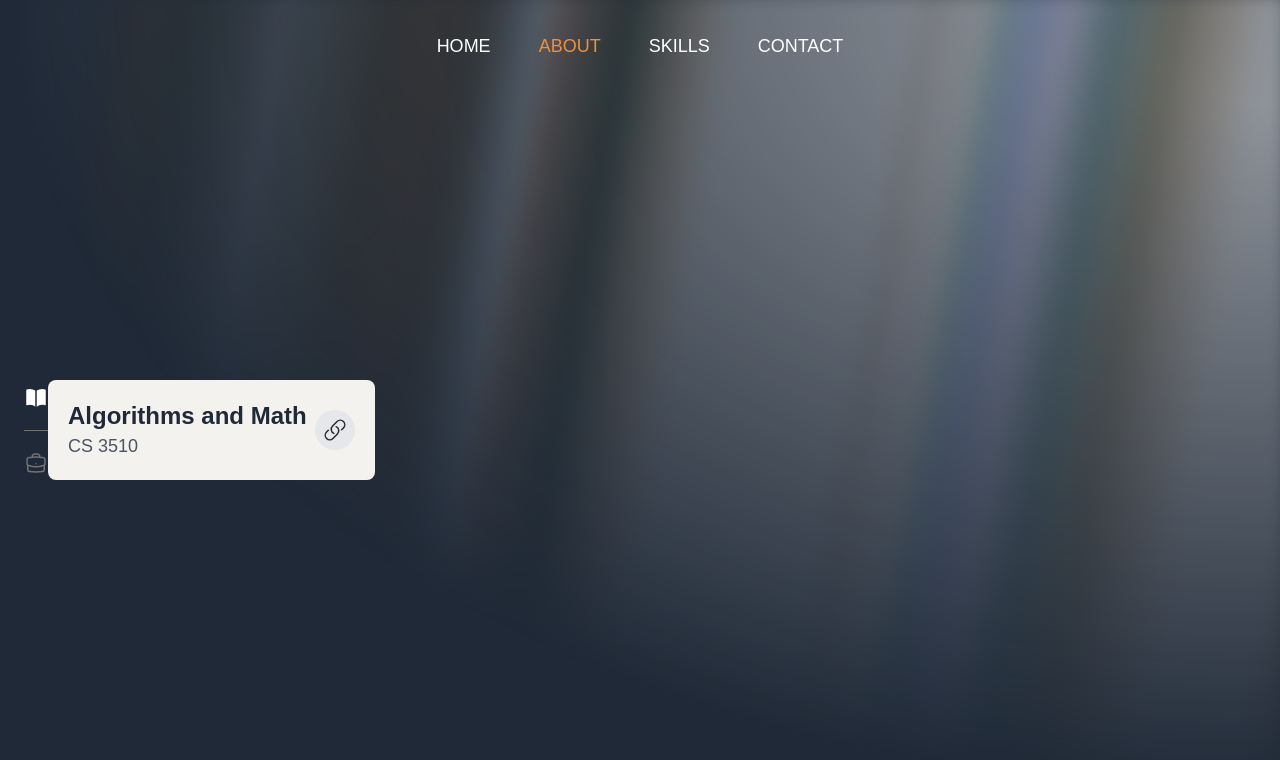
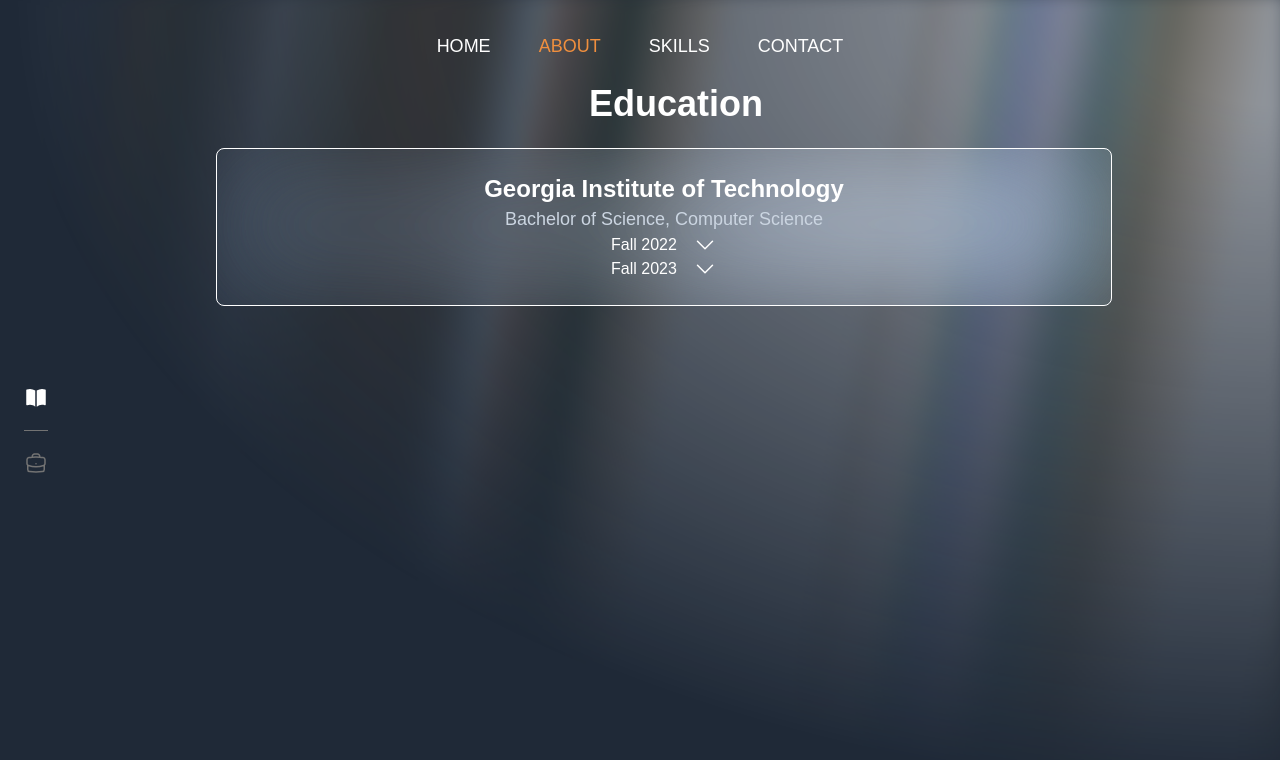
Before and after one commit to jhamer8/personal-website, a Next.js app: page /about in a window 1280 px wide. Shown: the top 760 px of the page. Built offline with nearby package versions, Linux system fonts and the light colour scheme; a web font is replaced by a local one.

Commit message:
Some work on collapsible
Still running into bug with trigger not staying still after closing collapsible

```diff
--- a/app/about/page.tsx
+++ b/app/about/page.tsx
@@ -1,19 +1,111 @@
 "use client";
 import React, { useState } from "react";
-import { CardContainer, CardBody, CardItem } from "@/components/ui/3d-card";
-import { LinkIcon } from "@heroicons/react/24/outline";
+import { ChevronDownIcon } from "@heroicons/react/24/outline";
 import LeftBar from "@/components/ui/left-bar";
 import PortfolioCard from "@/components/ui/3d-card";
+import {
+  Collapsible,
+  CollapsibleContent,
+  CollapsibleTrigger,
+} from "@/components/ui/collapsible";
 
 function About() {
   const [activeIcon, setActiveIcon] = useState<string | null>("book");
+  //Add this for education text https://ui.aceternity.com/components/text-generate-effect
+  //Add tracing beam also https://ui.aceternity.com/components/tracing-beam
 
 
+  //todo: animate opening, make it open by default on larger screens
+  //button should be different when the collapsible is open
   return (
-    <div className="flex flex-1">
+    <div className="flex flex-1 overflow-auto">
       <LeftBar activeIcon={activeIcon} setActiveIcon={setActiveIcon} />
-      <div className="flex flex-1">
-        {PortfolioCard("Algorithms and Math", "CS 3510", "https://book.com")}
+      <div className="flex flex-1 flex-col items-center z-20 mt-6 text-white ">
+        <h1 className="text-4xl font-semibold text-white mb-6">Education</h1>
+        <div className="rounded-lg border border-white w-full max-w-4xl blur-background mr-6">
+          <div className="flex flex-col items-center p-6">
+            <h2 className="text-2xl font-semibold">
+              Georgia Institute of Technology
+            </h2>
+            <p className="text-lg text-slate-300">
+              Bachelor of Science, Computer Science
+            </p>
+              <Collapsible>
+                <div className="flex flex-1 justify-between items-center">
+                  <h1 className="flex-1">Fall 2022</h1>
+                  <CollapsibleTrigger className="ml-4">
+                    <ChevronDownIcon className="w-6 h-6" />
+                  </CollapsibleTrigger>
+                </div>
+                <CollapsibleContent className="w-full">
+                  <div className="grid grid-cols-1 md:grid-cols-2 gap-4">
+                    {PortfolioCard(
+                      "Algorithms and Math",
+                      "CS 3510",
+                      "https://book.com"
+                    )}
+                    {PortfolioCard(
+                      "Algorithms and Math",
+                      "CS 3510",
+                      "https://book.com"
+                    )}
+                    {PortfolioCard(
+                      "Algorithms and Math",
+                      "CS 3510",
+                      "https://book.com"
+                    )}
+                    {PortfolioCard(
+                      "Algorithms and Math",
+                      "CS 3510",
+                      "https://book.com"
+                    )}
+                    {PortfolioCard(
+                      "Algorithms and Math",
+                      "CS 3510",
+                      "https://book.com"
+                    )}
+                  </div>
+                </CollapsibleContent>
+              </Collapsible>
+            <Collapsible>
+              <div className="flex flex-1 justify-between items-center">
+                <h1 className="flex-1">Fall 2023</h1>
+                <CollapsibleTrigger className="ml-4">
+                  <ChevronDownIcon className="w-6 h-6" />
+                </CollapsibleTrigger>
+              </div>
+              <CollapsibleContent className="w-full">
+                <div className="grid grid-cols-1 md:grid-cols-2 gap-4">
+                  {PortfolioCard(
+                    "Algorithms and Math",
+                    "CS 3510",
+                    "https://book.com"
+                  )}
+                  {PortfolioCard(
+                    "Algorithms and Math",
+                    "CS 3510",
+                    "https://book.com"
+                  )}
+                  {PortfolioCard(
+                    "Algorithms and Math",
+                    "CS 3510",
+                    "https://book.com"
+                  )}
+                  {PortfolioCard(
+                    "Algorithms and Math",
+                    "CS 3510",
+                    "https://book.com"
+                  )}
+                  {PortfolioCard(
+                    "Algorithms and Math",
+                    "CS 3510",
+                    "https://book.com"
+                  )}
+                </div>
+              </CollapsibleContent>
+            </Collapsible>
+          </div>
+        </div>
       </div>
     </div>
   );
--- a/app/globals.css
+++ b/app/globals.css
@@ -21,3 +21,6 @@
 .transition-icon {
   transition: all 2s ease-in-out;
 }
+.blur-background {
+  backdrop-filter: blur(60px) brightness(1.6);
+}
--- a/components/ui/3d-card.tsx
+++ b/components/ui/3d-card.tsx
@@ -51,7 +51,7 @@ export const CardContainer = ({
     <MouseEnterContext.Provider value={[isMouseEntered, setIsMouseEntered]}>
       <div
         className={cn(
-          "py-20 flex items-center justify-center",
+          " flex items-center justify-center",
           containerClassName
         )}
         style={{
@@ -160,7 +160,7 @@ export default function PortfolioCard (name: string, number: string, link: strin
   return (
     <CardContainer
       containerClassName="portfolio-container"
-      className="bg-themeWhite rounded-lg hover:shadow-xl transition-shadow duration-300"
+      className="bg-themeWhite rounded-lg hover:shadow-xl transition-shadow duration-300 z-20"
     >
       <CardBody className="flex flex-row justify-between p-5">
         <div>
@@ -172,9 +172,9 @@ export default function PortfolioCard (name: string, number: string, link: strin
           </CardItem>
         </div>
         <div className="flex items-center justify-center">
-          <button className="ml-2 p-2 rounded-full bg-gray-200 hover:bg-gray-300 transition-colors duration-200">
-            <LinkIcon className="h-6 w-6 text-themeBlack" />
-          </button>
+          <a className="ml-4 p-2 rounded-full bg-gray-200 hover:bg-gray-300 transition-colors duration-200" href={link} target="_blank">
+            <LinkIcon className="h-6 w-6 text-themeBlack"  />
+          </a>
         </div>
       </CardBody>
     </CardContainer>
--- /dev/null
+++ b/components/ui/collapsible.tsx
@@ -0,0 +1,11 @@
+"use client"
+
+import * as CollapsiblePrimitive from "@radix-ui/react-collapsible"
+
+const Collapsible = CollapsiblePrimitive.Root
+
+const CollapsibleTrigger = CollapsiblePrimitive.CollapsibleTrigger
+
+const CollapsibleContent = CollapsiblePrimitive.CollapsibleContent
+
+export { Collapsible, CollapsibleTrigger, CollapsibleContent }
--- a/components/ui/left-bar.tsx
+++ b/components/ui/left-bar.tsx
@@ -11,7 +11,7 @@ interface LeftBarProps {
 
 function LeftBar({ activeIcon, setActiveIcon }: LeftBarProps) {
   return (
-    <div className="flex flex-col justify-center ml-6 space-y-5 z-20">
+    <div className="flex flex-col justify-center mx-6 space-y-5 z-20">
       <motion.button
         onClick={() => setActiveIcon('book')}
         whileHover={{ scale: 1.1, color: "black" }}
--- a/package.json
+++ b/package.json
@@ -10,6 +10,7 @@
   },
   "dependencies": {
     "@heroicons/react": "^2.1.3",
+    "@radix-ui/react-collapsible": "^1.0.3",
     "@radix-ui/react-dialog": "^1.0.5",
     "@radix-ui/react-label": "^2.0.2",
     "@radix-ui/react-popover": "^1.0.7",
```
Also changed, not shown: 1 other file (tests, documents, lock files or other folders).
